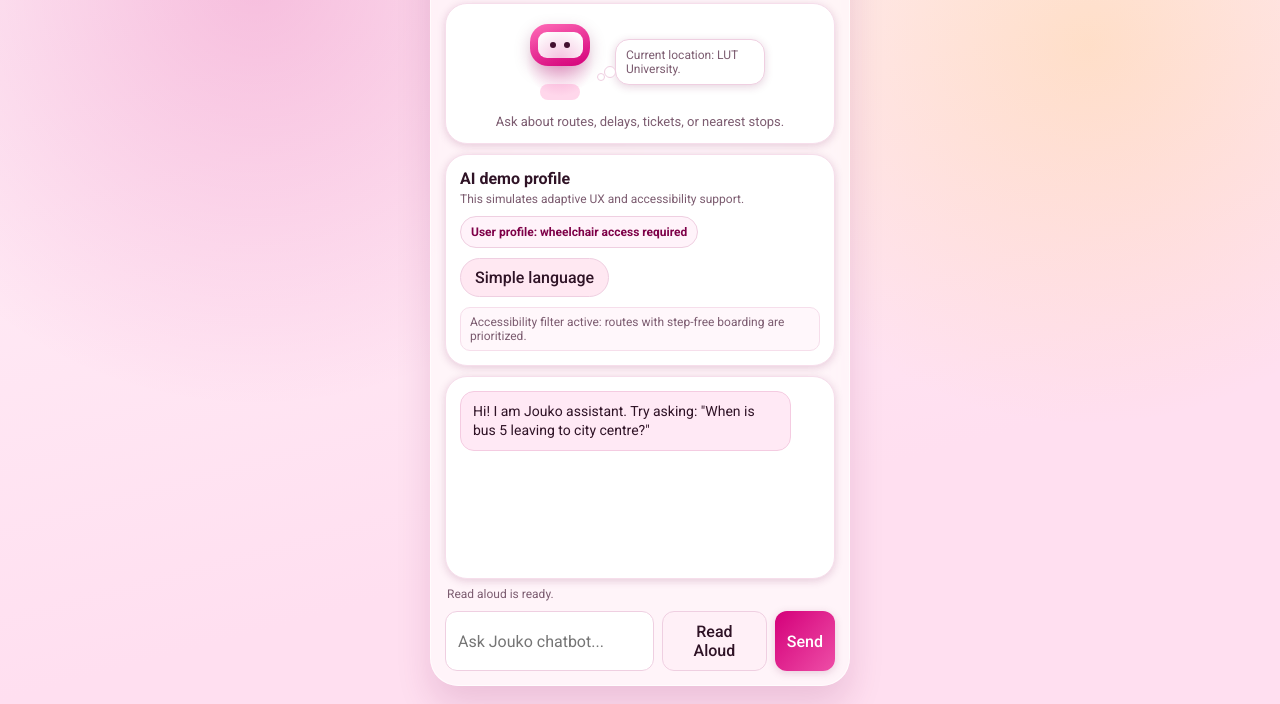
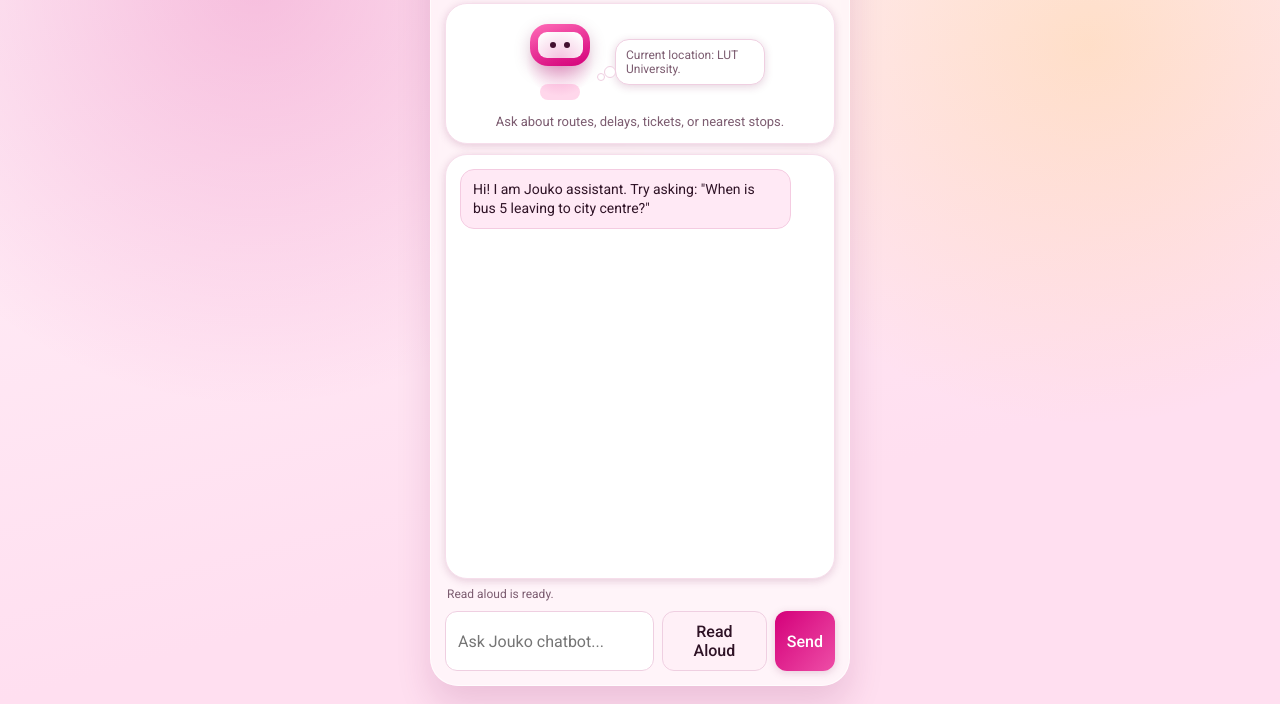
Before and after one commit to kuosmanen/UX-Buss-UI-Prototype, a website with bundled scripts: page chatbot.html in a window 1280 px wide. Shown: the part 100-804 px from the top of the page. Built offline with nearby package versions, Linux system fonts and the light colour scheme.

Commit message:
chatbot fixes

```diff
--- a/chatbot.html
+++ b/chatbot.html
@@ -21,7 +21,7 @@
           </button>
           <h1 class="floating-title">Jouko</h1>
           <div class="bar-right-actions">
-            <button id="toggleDemoButton" class="icon-button icon-on-primary" aria-label="Hide or show AI demo profile">
+            <button id="toggleDemoButton" class="icon-button icon-on-primary" aria-label="Show AI demo profile">
               <span class="material-symbols-rounded">tune</span>
             </button>
             <button id="chatbotContrastButton" class="icon-button icon-on-primary" aria-label="Toggle high contrast mode">
@@ -63,7 +63,7 @@
           <p class="chatbot-subtitle">Ask about routes, delays, tickets, or nearest stops.</p>
         </section>
 
-        <section class="card chatbot-settings" aria-label="Personalization demo controls">
+        <section class="card chatbot-settings hidden" aria-label="Personalization demo controls">
           <div class="chatbot-settings-head">
             <h2>AI demo profile</h2>
             <p>This simulates adaptive UX and accessibility support.</p>
--- a/src/chatbot.ts
+++ b/src/chatbot.ts
@@ -75,7 +75,7 @@ function readLatestMessageAloud(): void {
   window.speechSynthesis.cancel();
   const utterance = new SpeechSynthesisUtterance(latestBotMessage);
   utterance.lang = "en-US";
-  utterance.rate = profile.simpleLanguage ? 0.88 : 1;
+  utterance.rate = profile.simpleLanguage ? 0.72 : 1;
   utterance.pitch = 1;
   utterance.onstart = () => setSpeechStatus("Reading latest response aloud...");
   utterance.onend = () => setSpeechStatus("Read aloud is ready.");
```
Also changed, not shown: dist/chatbot.js.
